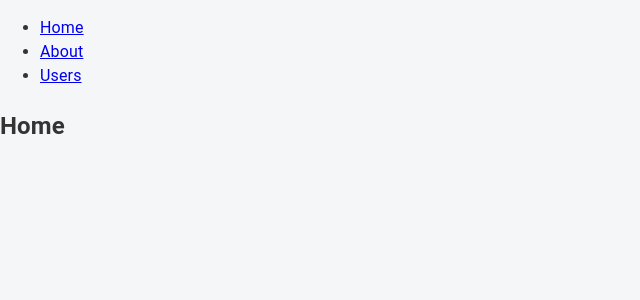
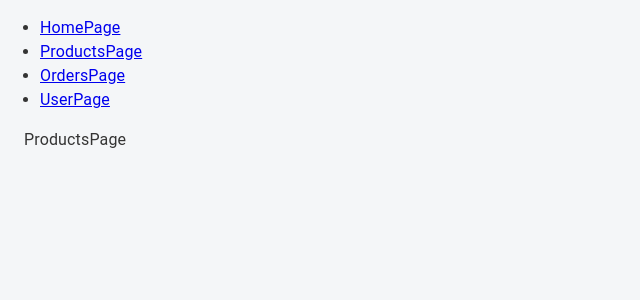
Before and after one commit to aris1377/cafe-react, a React (Create React App) app: page /products in a window 1280 px wide. Shown: the top 300 px of the page, without its empty margins (0-640 px from the left). Built offline with nearby package versions, Linux system fonts and the light colour scheme.

Commit message:
feat: develop cafe amore screen based components

```diff
--- a/src/app/App.tsx
+++ b/src/app/App.tsx
@@ -1,51 +1,49 @@
 import React from "react";
 import "../css/app.css";
 import { Link, Route, Switch, useRouteMatch } from "react-router-dom";
+import { HomePage } from "./screens/homePage";
+import { ProductsPage } from "./screens/productsPage";
+import { OrdersPage } from "./screens/ordersPage";
+import { UserPage } from "./screens/userPage";
 
 function App() {
   return (
      <div>
         <nav>
-          <ul>
+        <ul>
+          <li>
+              <Link to="/">HomePage</Link>
+          </li>
             <li>
-              <Link to="/">Home</Link>
+              <Link to="/products">ProductsPage</Link>
             </li>
             <li>
-              <Link to="/about">About</Link>
+              <Link to="/orders">OrdersPage</Link>
             </li>
             <li>
-              <Link to="/users">Users</Link>
-            </li>
+              <Link to="/member-page">UserPage</Link>
+          </li>
           </ul>
-        </nav>
+      </nav>
 
 
       <Switch>
+          <Route path="/products">
+            <ProductsPage />
+          </Route>
+          <Route path="/orders">
+            <OrdersPage />
+        </Route>
+         <Route path="/member-page">
+            <UserPage />
+        </Route>
         <Route path="/">
-            <Home />
-          </Route>
-          <Route path="/about">
-            <About />
-          </Route>
-          <Route path="/users">
-            <Users />
+            <HomePage />
           </Route>
         </Switch>
       </div>
 
   );
 }
-function Home() {
-  return <h2>Home</h2>;
-}
-
-function About() {
-  return <h2>About</h2>;
-}
-
-function Users() {
-  return <h2>Users</h2>;
-}
-
 
 export default App;
--- /dev/null
+++ b/src/app/screens/helpPage/index.tsx
@@ -0,0 +1,5 @@
+import {Container} from "@mui/material"
+
+export function HelpPage() {
+  return <Container>HelpPage</Container>;
+}
--- /dev/null
+++ b/src/app/screens/homePage/index.tsx
@@ -0,0 +1,5 @@
+import {Container} from "@mui/material"
+
+export function HomePage() {
+  return <Container>HomePage</Container>;
+}
--- /dev/null
+++ b/src/app/screens/ordersPage/index.tsx
@@ -0,0 +1,5 @@
+import {Container} from "@mui/material"
+
+export function OrdersPage() {
+  return <Container>OrdersPage</Container>;
+}
--- /dev/null
+++ b/src/app/screens/productsPage/index.tsx
@@ -0,0 +1,5 @@
+import {Container} from "@mui/material"
+
+export function ProductsPage() {
+  return <Container>ProductsPage</Container>;
+}
--- /dev/null
+++ b/src/app/screens/userPage/index.tsx
@@ -0,0 +1,5 @@
+import {Container} from "@mui/material"
+
+export function UserPage() {
+  return <Container>UserPage</Container>;
+}
```
